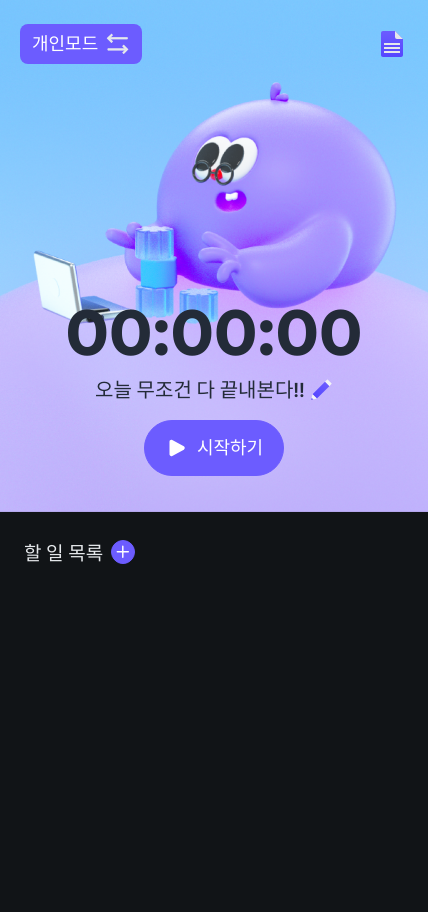
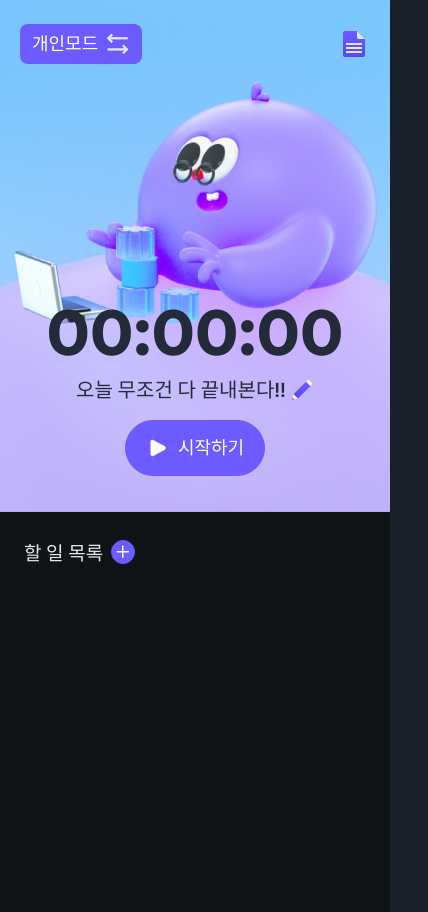
Before and after one commit to Nexters/time2do-FE, a React (Vite) app: page / in a window 390 px wide. Shown: the whole page, 428 px wide, since content can reach past the window. Built offline with nearby package versions, Linux system fonts and the light colour scheme.

Commit message:
feat: 모바일에서의 화면 확대 이슈 수정 위한 테스트 커밋

```diff
--- a/src/components/TimerMakeModal/index.tsx
+++ b/src/components/TimerMakeModal/index.tsx
@@ -35,7 +35,7 @@ const TimerMakeModal = ({ children, closePortal }: TimerMakeModalProps) => {
   if (modalRef.current && mounted) {
     return createPortal(
       <div>
-        <div className="absolute h-screen w-screen bg-black opacity-80" role="presentation" onClick={closePortal} />
+        <div className="fixed h-screen w-screen bg-black opacity-80" role="presentation" onClick={closePortal} />
         {children}
       </div>,
       modalRef.current,
--- a/src/components/TodoList/index.tsx
+++ b/src/components/TodoList/index.tsx
@@ -56,7 +56,7 @@ export const TodoList = ({ title = '할 일 목록', readonly }: Props) => {
           )}
         </div>
       </div>
-      <div>
+      <div className="relative w-full">
         {todos.map((todo, index) => (
           <TodoItem
             ref={index === 0 ? newTodoInputRef : null}
@@ -97,7 +97,7 @@ const TodoItem = forwardRef<HTMLInputElement, TodoItemProps>(
       <li
         key={todo.id}
         className={cls(
-          'mb-[0.625rem] flex items-center justify-between gap-3 rounded-[0.625rem] border border-solid border-grey-800 bg-grey-900 px-4 py-[1.125rem] text-grey-400',
+          'mb-[0.625rem] flex w-full items-center justify-between gap-3 rounded-[0.625rem] border border-solid border-grey-800 bg-grey-900 px-4 py-[1.125rem] text-grey-400',
           isFocused ? 'bg-primary bg-opacity-10 ring-2 ring-primary' : '',
         )}>
         {/* <div className="flex items-center text-[1.1875rem] font-medium leading-[1.4375rem] text-grey-300">
--- a/src/index.css
+++ b/src/index.css
@@ -92,9 +92,3 @@
   -moz-osx-font-smoothing: grayscale;
   -webkit-text-size-adjust: 100%;
 }
-
-body {
-  min-width: 428px;
-  min-height: 700px;
-  overflow: overlay;
-}
```
